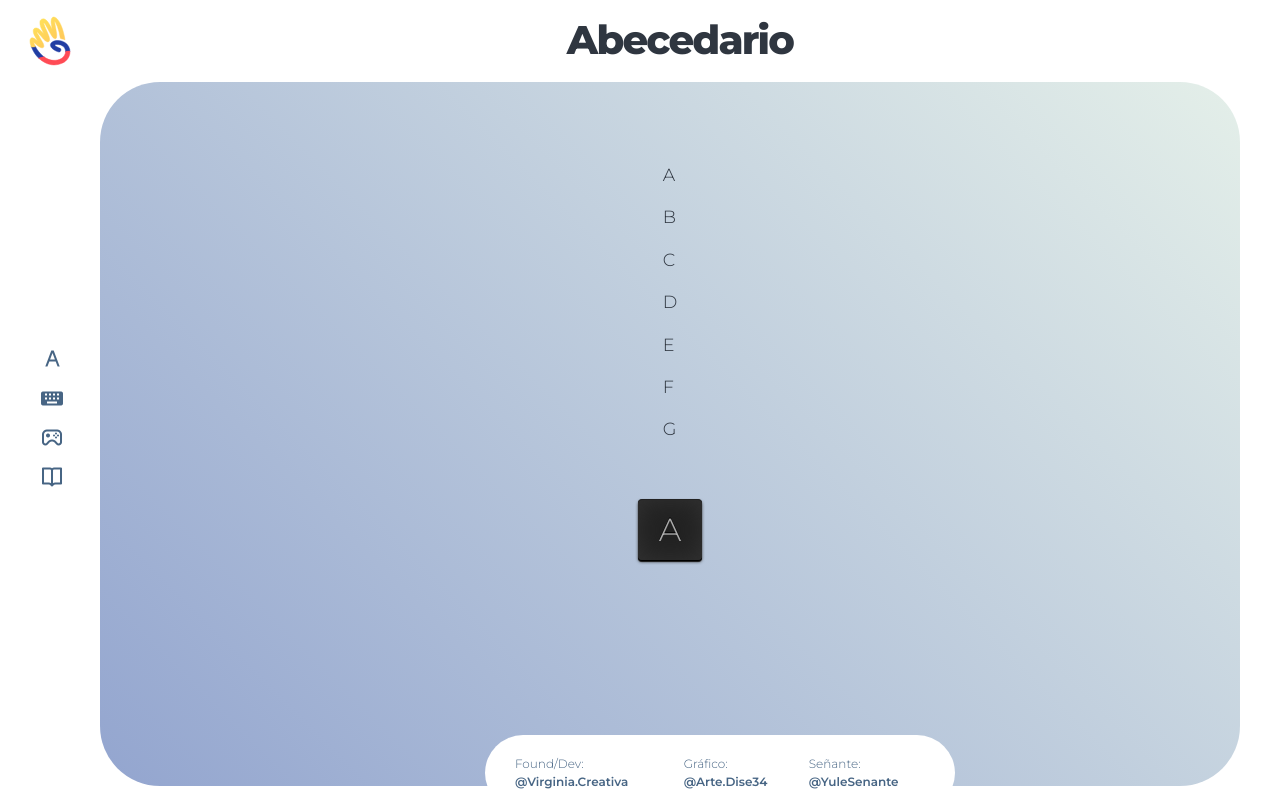
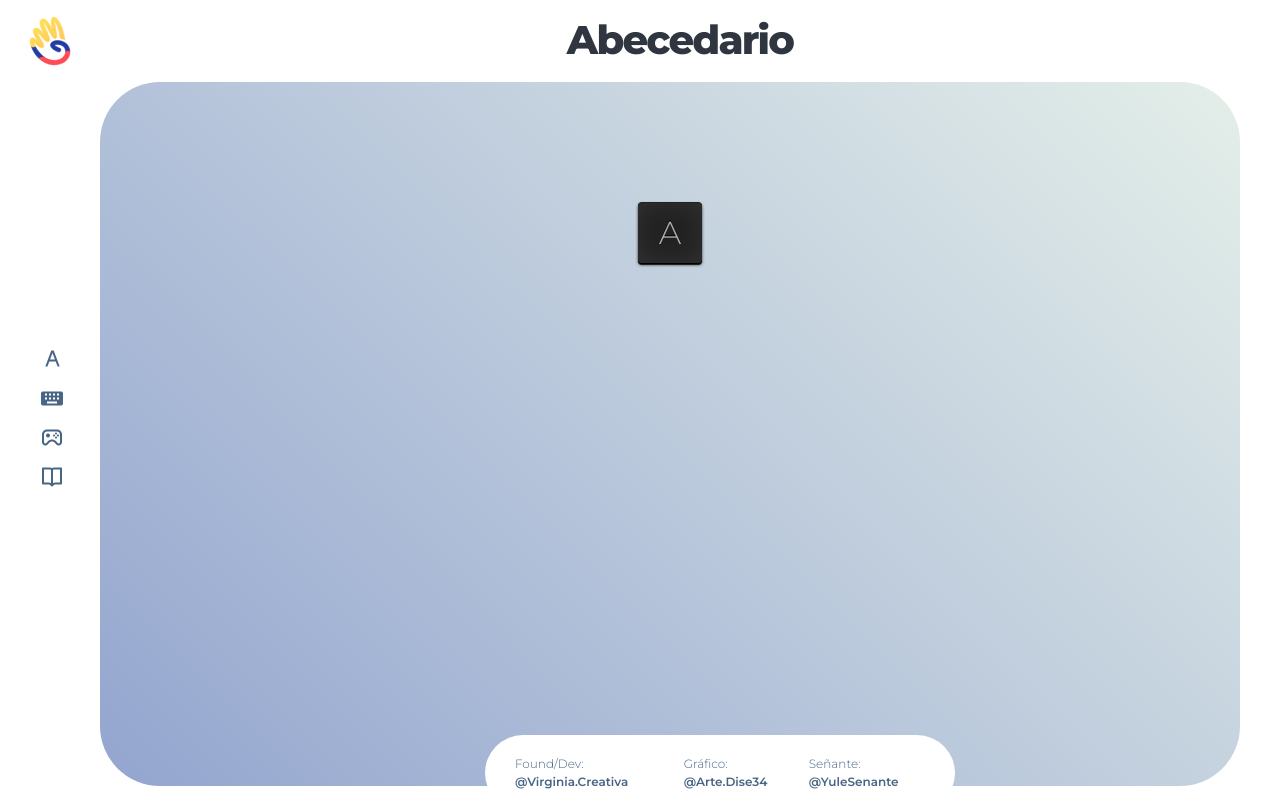
Before and after one commit to VirginiaCreativa/lscabecedario, a React (Vite) app: page / in a window 1280 px wide. Built offline with nearby package versions, Linux system fonts and the light colour scheme.

Commit message:
implement OneLetter part 4

```diff
--- a/src/components/OneLetter/OneLetter.jsx
+++ b/src/components/OneLetter/OneLetter.jsx
@@ -5,13 +5,14 @@ import { senasData } from '../../data/senas';
 
 
 const OneLetter = () => {
-  const [isLetter, setIsletter] = useState('a');
+  const [isLetter, setIsletter] = useState('');
+  const [hasLetter, setHasletter] = useState('a');
 
   useEffect(() => {
     window.addEventListener("keyup", (ev) => {
       if (ev.key || ev.keyCode !== undefined) {
-        setIsletter(ev.key)
-        console.log(ev.key);
+        setHasletter(ev.key)
+        console.log(hasLetter);
       }
     })
   }, []);
@@ -21,14 +22,14 @@ const OneLetter = () => {
       <Wrapper>
         <div className="box">
           {
-            senasData.map((data, index) => (
-              <p key={index}> {data.key}</p>
-            ))
+            senasData.filter(data => data.key == {hasLetter}).map((filter, index) =>  (
+              <p key={index}>{filter.images}</p>
+             ))
           }
         </div>
         <div className="box">
           <BoxLetter>
-            <p>{isLetter.toUpperCase()}</p>
+            <p>{hasLetter.toUpperCase()}</p>
           </BoxLetter>
         </div>
       </Wrapper>
```
